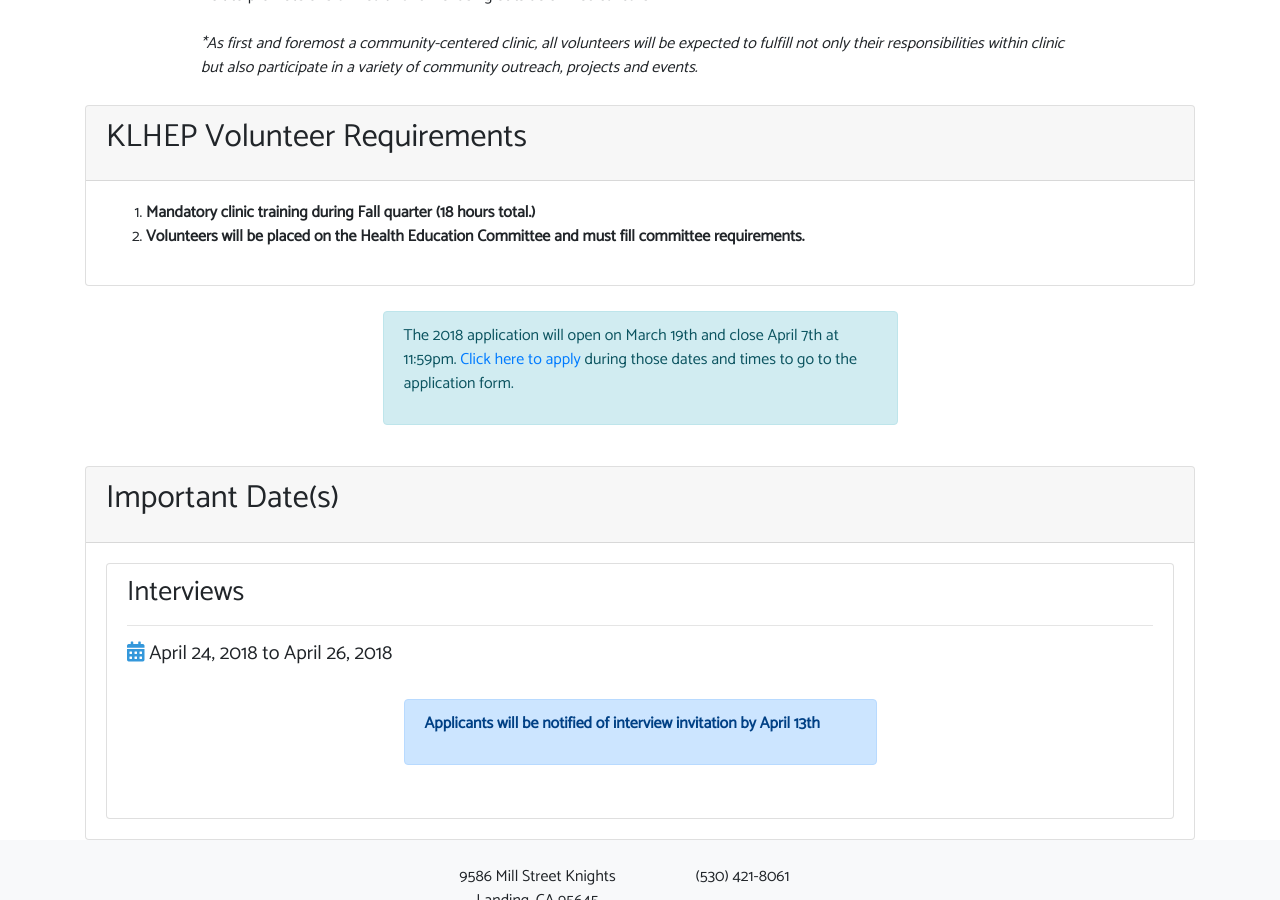
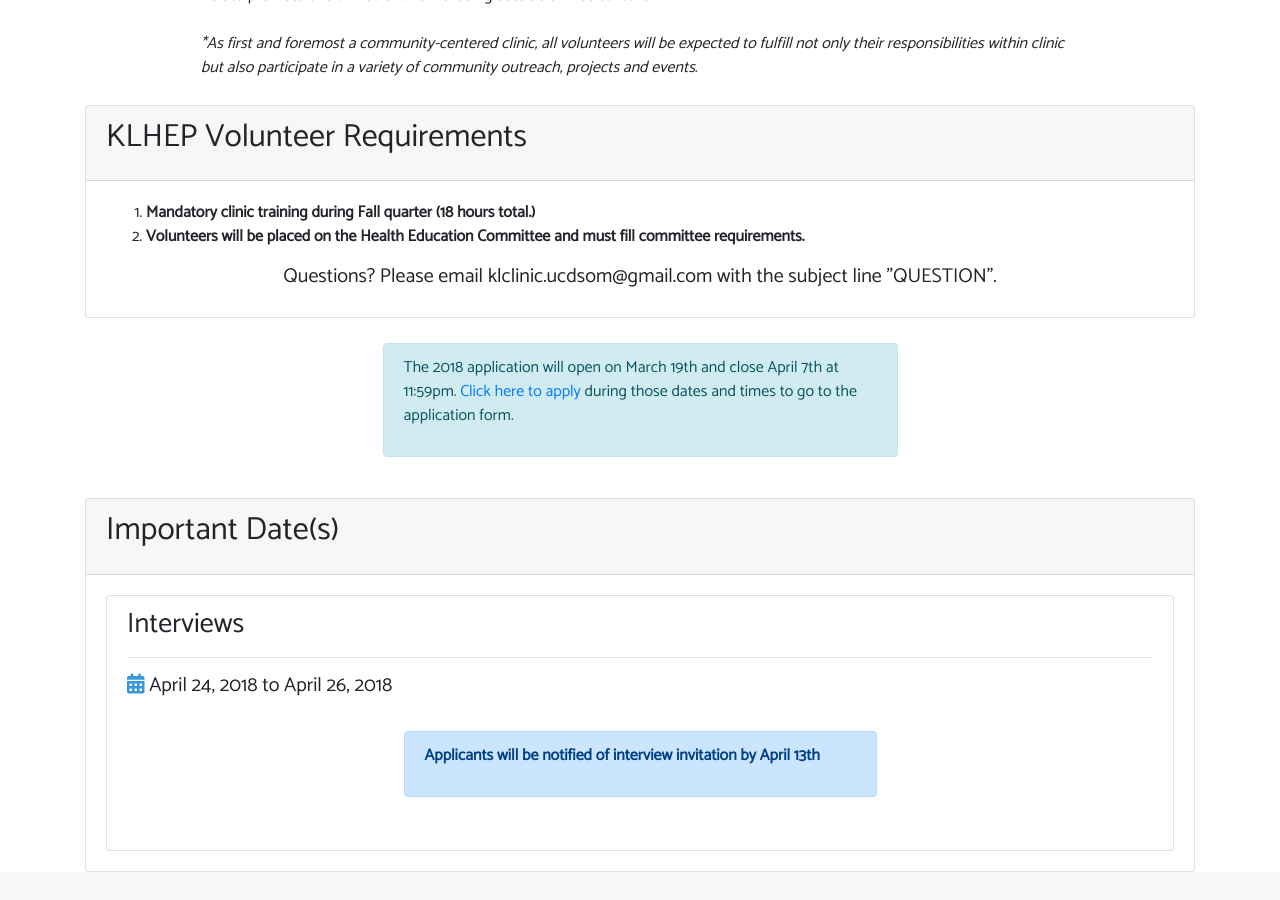
Before and after one commit to iwakoscott/knights-landing, a Jekyll site: the page built from get-involved/klhep-volunteer-application.markdown, in a window 1280 px wide and 900 px high, scrolled down 616 px. Built offline with Jekyll 4.4.1, drawn with Linux system fonts in a browser that asks for light colours; nearby versions of some CDN libraries.

Commit message:
add questions field directly to html

```diff
--- a/_layouts/volunteer.html
+++ b/_layouts/volunteer.html
@@ -25,7 +25,8 @@
               </li>
             {% endfor %}
           </ol>
-          <h5 class="text-center">{{ page.volunteer.questions }}</h5>
+          <h5 class="text-center">Questions?
+Please email {{ site.email }} with the subject line "QUESTION".</h5>
       </div>
     </div>
 
```
